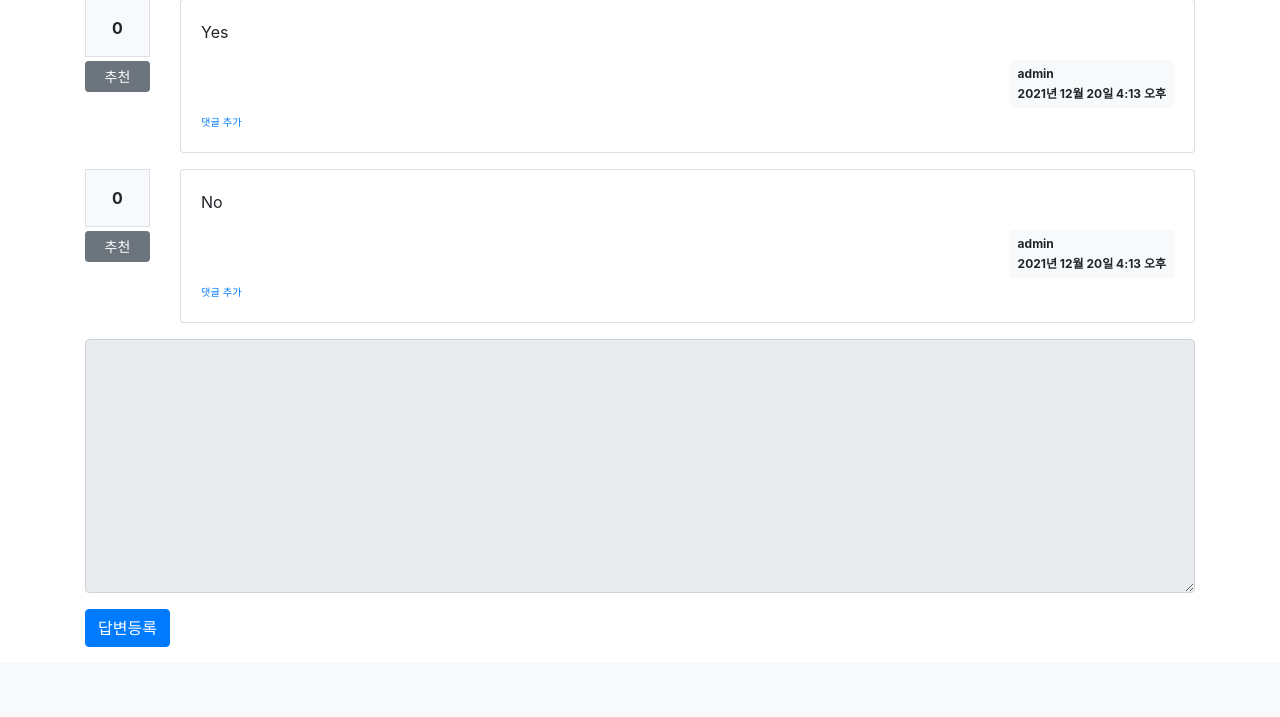
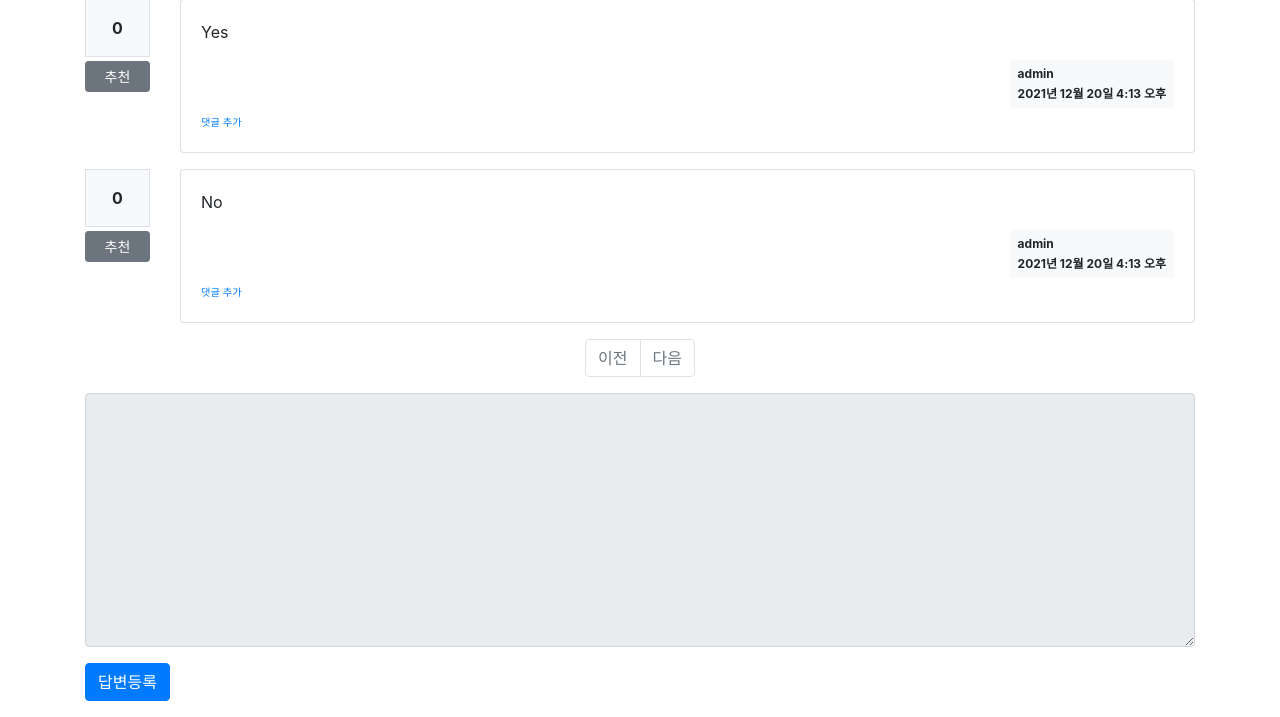
Before and after one commit to giho5374/django, a Django app: page /pybo/2/ in a window 1280 px wide. Shown: the part 372-1089 px from the top of the page. Before the commit the page ends 1019 px from the top, so only its background shows below. Run offline with Django 4.2, Linux system fonts and the light colour scheme; data comes from the database, SQL or seed files in the repository; both versions use the stored data as it was after the commit; some libraries are stand-ins or nearby versions.

Commit message:
answer sort & answer pagination

```diff
--- a/pybo/views/base_views.py
+++ b/pybo/views/base_views.py
@@ -37,11 +37,16 @@ def index(request):  # 초기화면
     return render(request,'pybo/question_list.html',context)
 
 
+
 def detail(request,question_id):  # 질문 상세 화면
     '''
     pybo 내용 출력
     '''
     # question = Question.objects.get(id = question_id)
+    page = request.GET.get('page',1)
     question = get_object_or_404(Question, pk=question_id)  # Qustion 모델에서 get으로 전달받은 question_id가 없으면 404 발생시킴
-    context = {'question': question}
+    answer_list = question.answer_set.all().annotate(num_voter = Count('voter')).order_by('-num_voter')
+    paginator = Paginator(answer_list,5)
+    page_obj = paginator.get_page(page)
+    context = {'question': question,'answer_list':page_obj,'page':page}
     return render(request, 'pybo/question_detail.html', context)
--- a/templates/pybo/question_detail.html
+++ b/templates/pybo/question_detail.html
@@ -79,7 +79,7 @@
         </div>
     </div>
     <h5 class="border-bottom my-3 py-2">{{question.answer_set.count}}개의 답변이 있습니다.</h5>
-    {% for answer in question.answer_set.all %}
+    {% for answer in answer_list %}
     <a name="answer_{{ answer.id }}"></a> <!-- 앵커 엘리먼트 ( 해당 위치로 스크롤 이동 )-->
     <div class="row my-3">
         <div class="col-1"> <!--        추천영역-->
@@ -155,6 +155,38 @@
         {% endfor %}
         </div>
         {% endif %}
+<!--        답변 페이징-->
+        <ul class="pagination justify-content-center">
+            {% if answer_list.has_previous %}
+            <li class="page-item">
+                <a class="page-link"
+                   data-page="{{ answer_list.previous_page_number }}"
+                   href="#">
+                    이전
+                </a>
+            </li>
+            {% else %}
+            <li class="page-item disabled">
+                <a class="page-link" tabindex="-1" aria-disabled="true" href="#">
+                    이전
+                </a>
+            </li>
+            {% endif %}
+            {% if answer_list.has_next %}
+            <li class="page-item">
+                <a class="page-link"
+                   data-page="{{ answer_list.next_page_number }}" href="#">
+                    다음
+                </a>
+            </li>
+            {% else %}
+            <li class="page-item disabled">
+                <a class="page-link" tabindex="-1" aria-disabled="true" href="#">
+                    다음
+                </a>
+            </li>
+            {% endif %}
+        </ul>
         <div class="form-group">
             <textarea name="content" id="content"
                       {% if not user.is_authenticated %}disabled{% endif %}
@@ -163,6 +195,9 @@
         <input type="submit" value="답변등록" class="btn btn-primary">
     </form>
 </div>
+<form id="searchForm" method="get" action="{% url 'pybo:detail' question.id %}">
+    <input type="hidden" id="page" name="page" value="{{ page }}">
+</form>
 {% endblock %}
 {% block script %}
 <script type='text/javascript'>
@@ -177,6 +212,10 @@ $(document).ready(function(){
             location.href = $(this).data('uri');
         }
     });
+    $(".page-link").on('click', function() {
+        $("#page").val($(this).data("page"));
+        $("#searchForm").submit();
+    });
 });
 </script>
 {% endblock %}
--- a/templates/pybo/question_list.html
+++ b/templates/pybo/question_list.html
@@ -127,7 +127,7 @@
             </a>
         </li>
         {% else %}
-        <li class="page0item disabled">
+        <li class="page-item disabled">
             <a class="page-link" tabindex="-1" aria-disabled="true" href="#">
                 다음
             </a>
```
Also changed, not shown: db.sqlite3.
